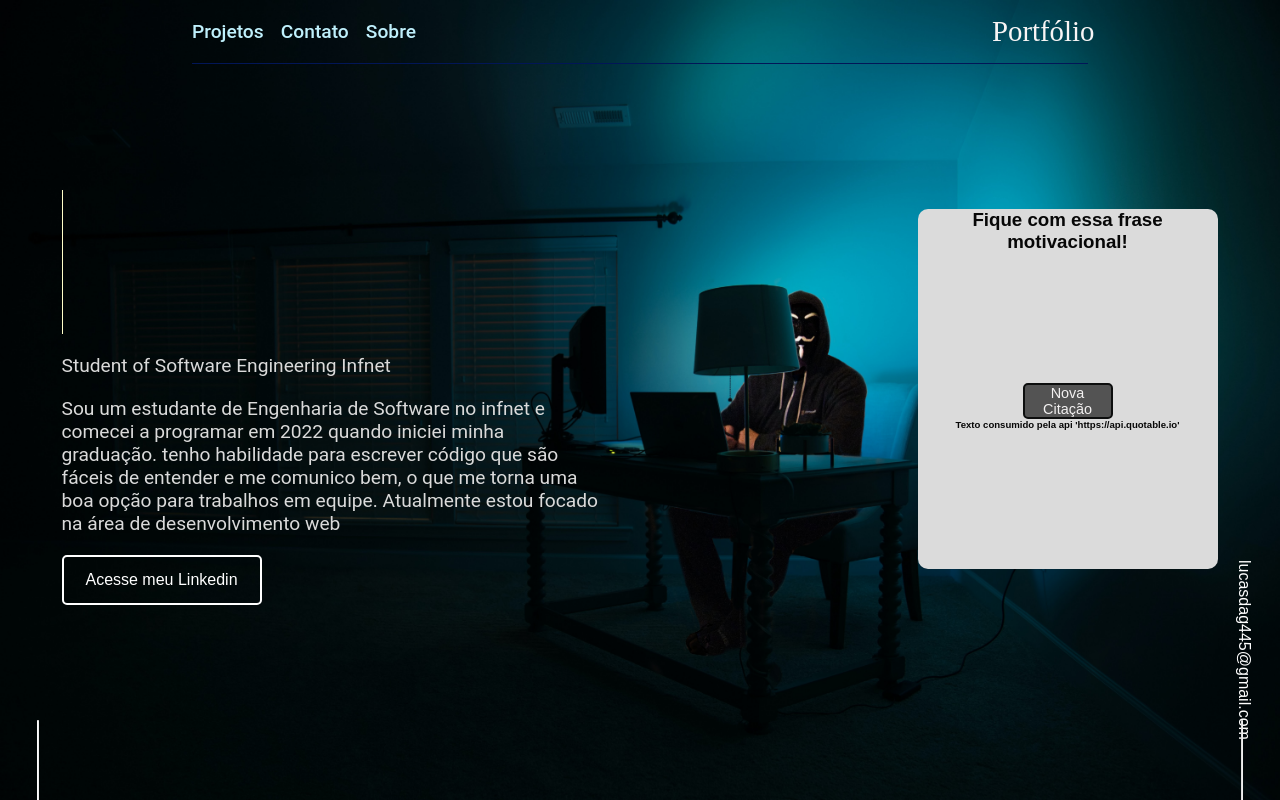
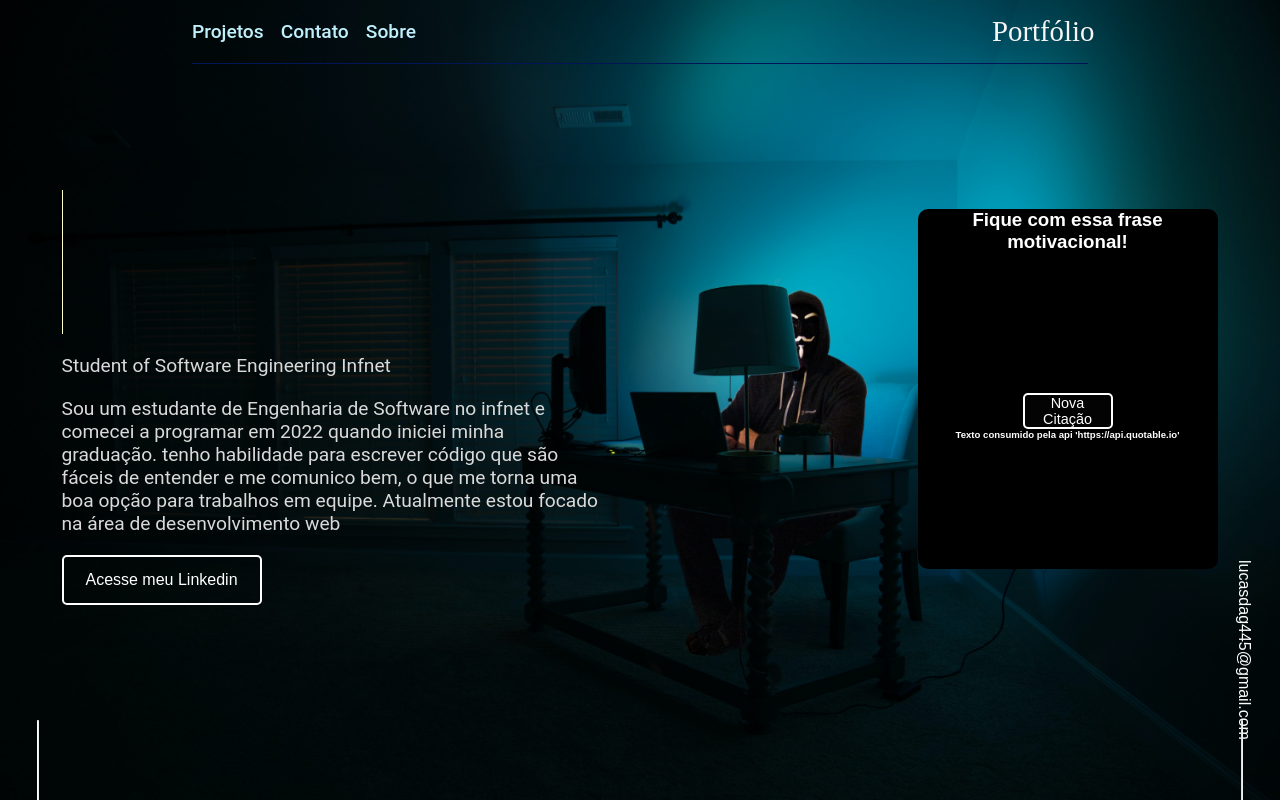
Before and after one commit to LucasGAraujo/Portifolio-em-react, a React (Create React App) app: page / in a window 1280 px wide. Shown: the top 800 px of the page. Built offline with nearby package versions, Linux system fonts and the light colour scheme; no server answers; a web font is replaced by a local one.

Commit message:
Update Main.css
Fiz alteração no background das frases motivaCIONAIS

```diff
--- a/src/style/Main.css
+++ b/src/style/Main.css
@@ -84,17 +84,17 @@ a{
     display: flex;
     align-items: center;
     flex-direction: column;
-    color: #070707;
-    background-color: #dbdbdb;
+    color: #ffffff;
+    background-color: #000000;
 }
 .citacao button {
-    margin-top: 40px;
+    margin-top: 50px;
     font-family: 'Chakra Petch', sans-serif;
     border-radius: 5px;
-    border: 2px solid #0d0e0e;
+    border: 2px solid #ffffff;
     width: 90px;
     font-size: 0.9rem;
-    color: #f3f1f1;
+    color: #ffffff;
     background-color: #050505a2;
 
 }
```
